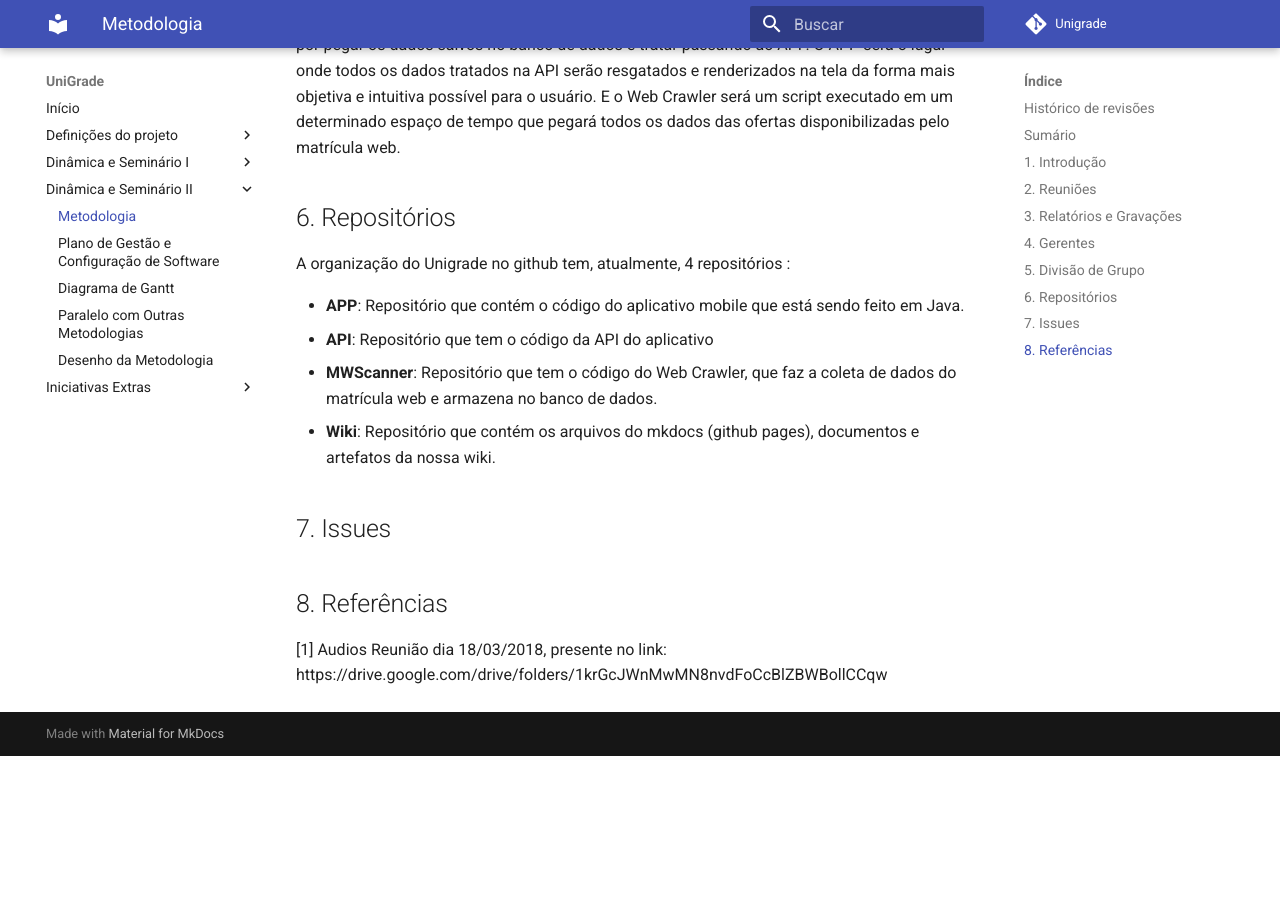
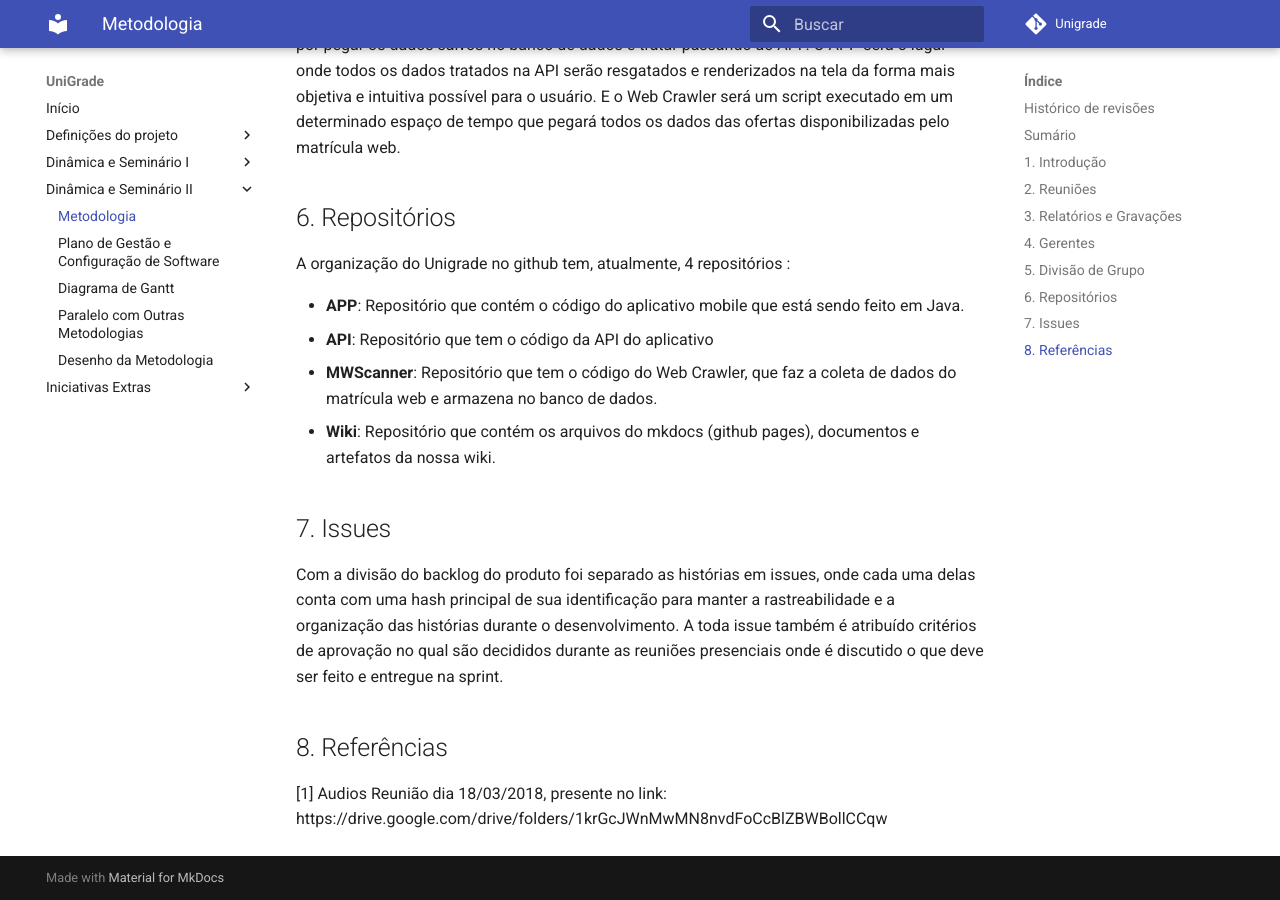
Before and after one commit to ads-unigrade-2019-1/Wiki, an MkDocs documentation site: the page built from docs/dinamica02/metodologia.md, in a window 1280 px wide and 900 px high, scrolled down 2053 px. Built offline with MkDocs 1.6.1 and Material for MkDocs 9.7.7, drawn with Linux system fonts in a browser that asks for light colours; before the commit the page ends 2809 px from its top, so only the background shows below that.

Commit message:
Added the lack issue topic in methodology

```diff
--- a/docs/dinamica02/metodologia.md
+++ b/docs/dinamica02/metodologia.md
@@ -64,6 +64,8 @@ A organização do Unigrade no github tem, atualmente, 4 repositórios :
 
 ## 7. Issues
 
+Com a divisão do backlog do produto foi separado as histórias em issues, onde cada uma delas conta com uma hash principal de sua identificação para manter a rastreabilidade e a organização das histórias durante o desenvolvimento. A toda issue também é atribuído critérios de aprovação no qual são decididos durante as reuniões presenciais onde é discutido o que deve ser feito e entregue na sprint.
+
 ## 8. Referências
 
 [1] Audios Reunião dia 18/03/2018, presente no link: https://drive.google.com/drive/folders/1krGcJWnMwMN8nvdFoCcBlZBWBollCCqw
```
